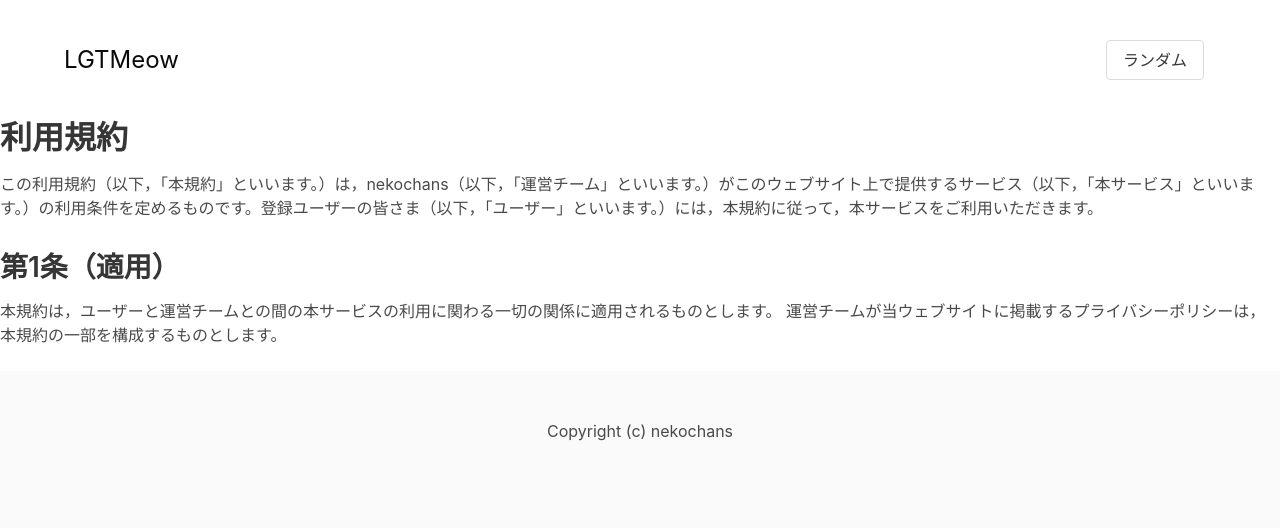
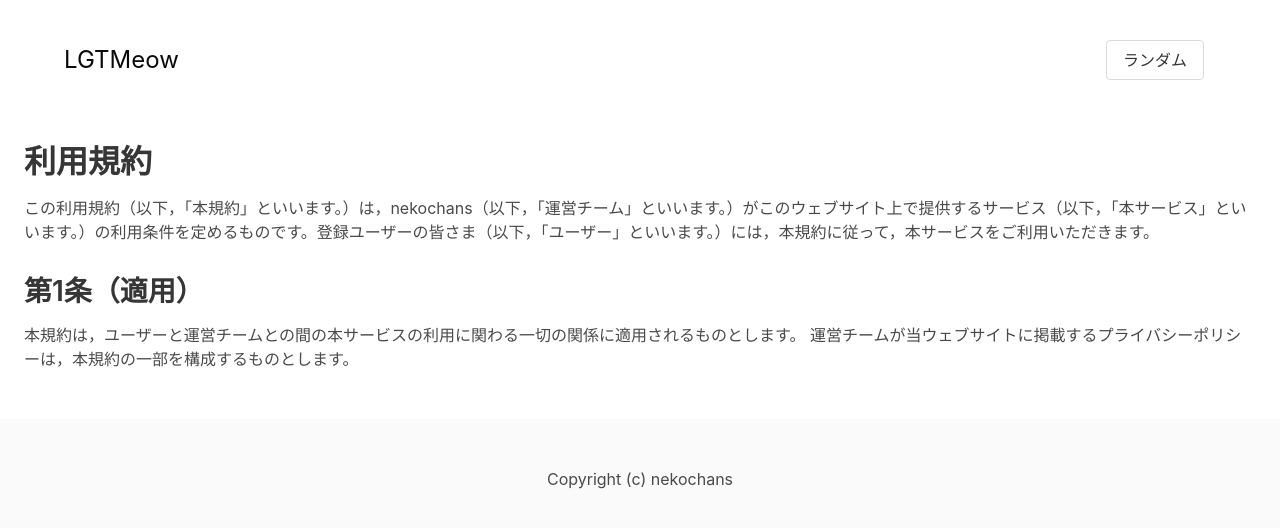
Before and after one commit to nekochans/lgtm-cat-frontend, a Next.js app: page /terms in a window 1280 px wide. Shown: the top 528 px of the page. Built offline with nearby package versions, Linux system fonts and the light colour scheme; no server answers.

Commit message:
:recycle: #14 見やすいようにpaddingの調整を行った

```diff
--- a/src/components/Terms.tsx
+++ b/src/components/Terms.tsx
@@ -6,7 +6,7 @@ type Props = {
 };
 
 const Terms: React.FC<Props> = ({ terms }: Props) => (
-  <div className="content">
+  <div className="content p-5">
     <ReactMarkdown escapeHtml source={terms} />
   </div>
 );
```
